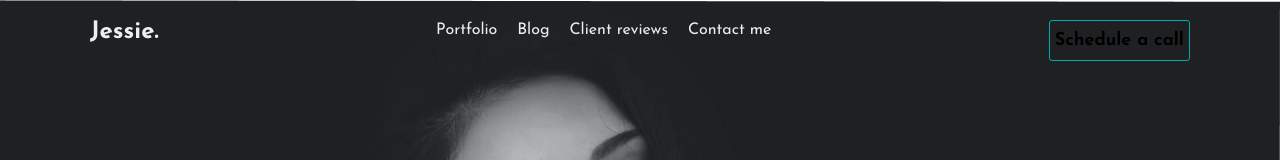
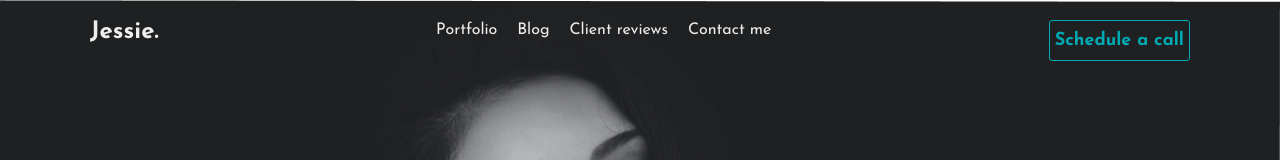
Before and after one commit to BrahimAzzaf/Jessie-s-Protfolio, a plain HTML site: page index.html in a window 1280 px wide. In both pictures the pointer is over the button "Schedule a call". Shown: the top 160 px of the page. Drawn offline with Linux system fonts and the light colour scheme.

Commit message:
Update style.css

```diff
--- a/style.css
+++ b/style.css
@@ -115,6 +115,7 @@ nav ul li a:hover,
 nav button:hover{
     background-color: transparent;
     border: 1px solid var(--green-color);
+    color: var(--green-color);
 }
 header .home{
     padding-top: 100px;
```
